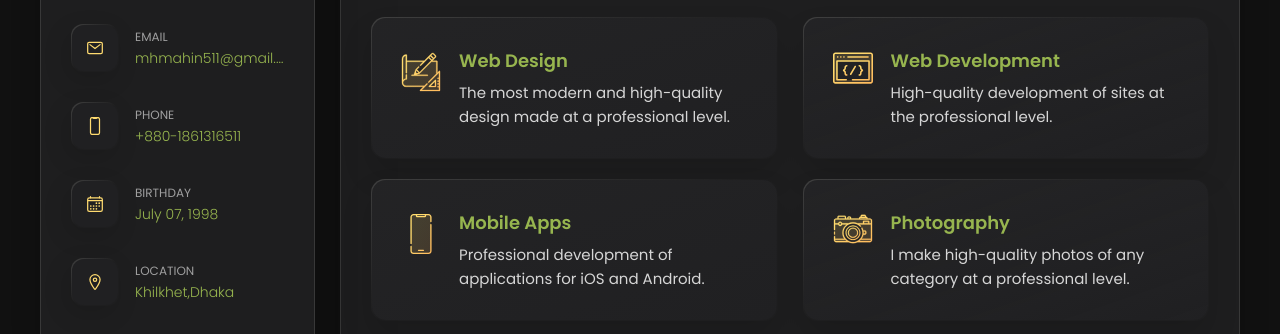
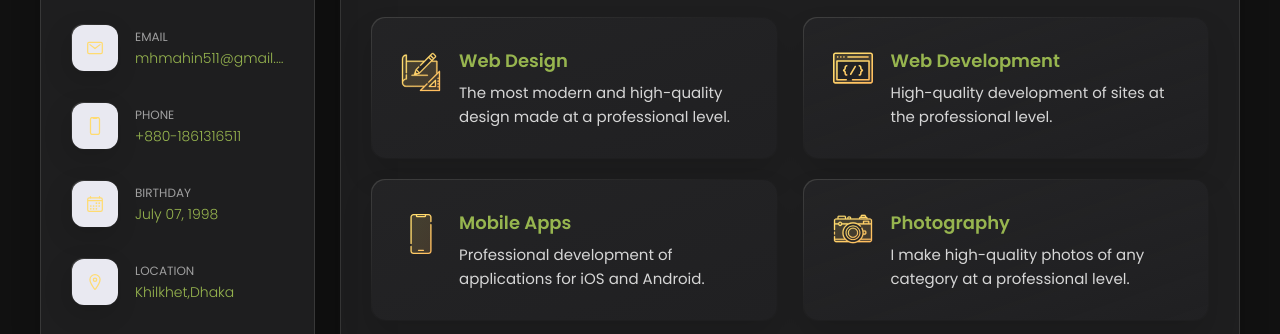
Before and after one commit to mahinhasan/portfolio-with-automation, a website: page index.html in a window 1280 px wide. Shown: the part 416-750 px from the top of the page. Drawn offline with nearby package versions, Linux system fonts and the light colour scheme.

Commit message:
backgroud color change

```diff
--- a/assets/css/style.css
+++ b/assets/css/style.css
@@ -54,7 +54,7 @@
 
   --jet: hsl(0, 0%, 22%);
   --onyx: hsl(240, 1%, 17%);
-  --eerie-black-1: hsl(240, 2%, 13%);
+  --eerie-black-1: hsl(240, 24%, 93%);
   --eerie-black-2: hsl(240, 2%, 12%);
   --smoky-black: hsl(0, 0%, 7%);
   --white-1: hsl(0, 0%, 100%);
```
